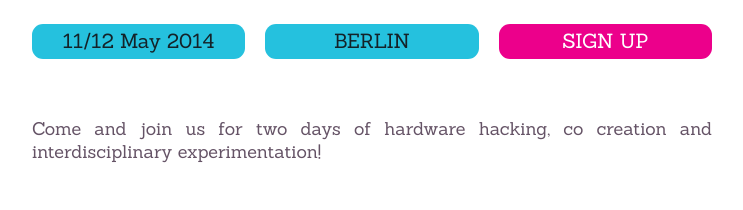
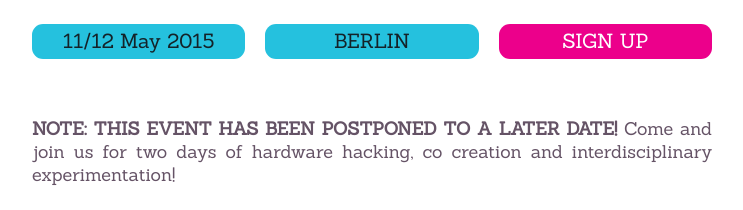
Before and after one commit to TESOBE/hardathon, a plain HTML site: page index.html in a window 1280 px wide. Shown: the part 450-660 px from the top of the page, without its empty margins (268-1011 px from the left). Drawn offline with Linux system fonts and the light colour scheme.

Commit message:
Update index.html
not this weekend message

```diff
--- a/index.html
+++ b/index.html
@@ -15,7 +15,7 @@
 	    </div>
 	    <div id="btns">
 	    	<div class="grid-33">
-	    		<a href="suppl/calendar.ics"><div class="blue">11/12 May 2014</div></a>
+	    		<a href="suppl/calendar.ics"><div class="blue">11/12 May 2015</div></a>
 	    	</div>
 	    	<div class="grid-33">
 	    		<a href="https://www.google.com/maps/place/Osloer+Straße+16%2F17/@52.5562355,13.3837903" target="_blank"><div class="blue">BERLIN</div></a>
@@ -27,7 +27,7 @@
 
 			<div class="about grid-100">
 			 	<p>
-					Come and join us for two days of hardware hacking, co creation and interdisciplinary experimentation!
+					<b>NOTE: THIS EVENT HAS BEEN POSTPONED TO A LATER DATE!</b> Come and join us for two days of hardware hacking, co creation and interdisciplinary experimentation!
 				</p>
 				<p class="org">Organised by TESOBE</p>
 		  </div>
```
